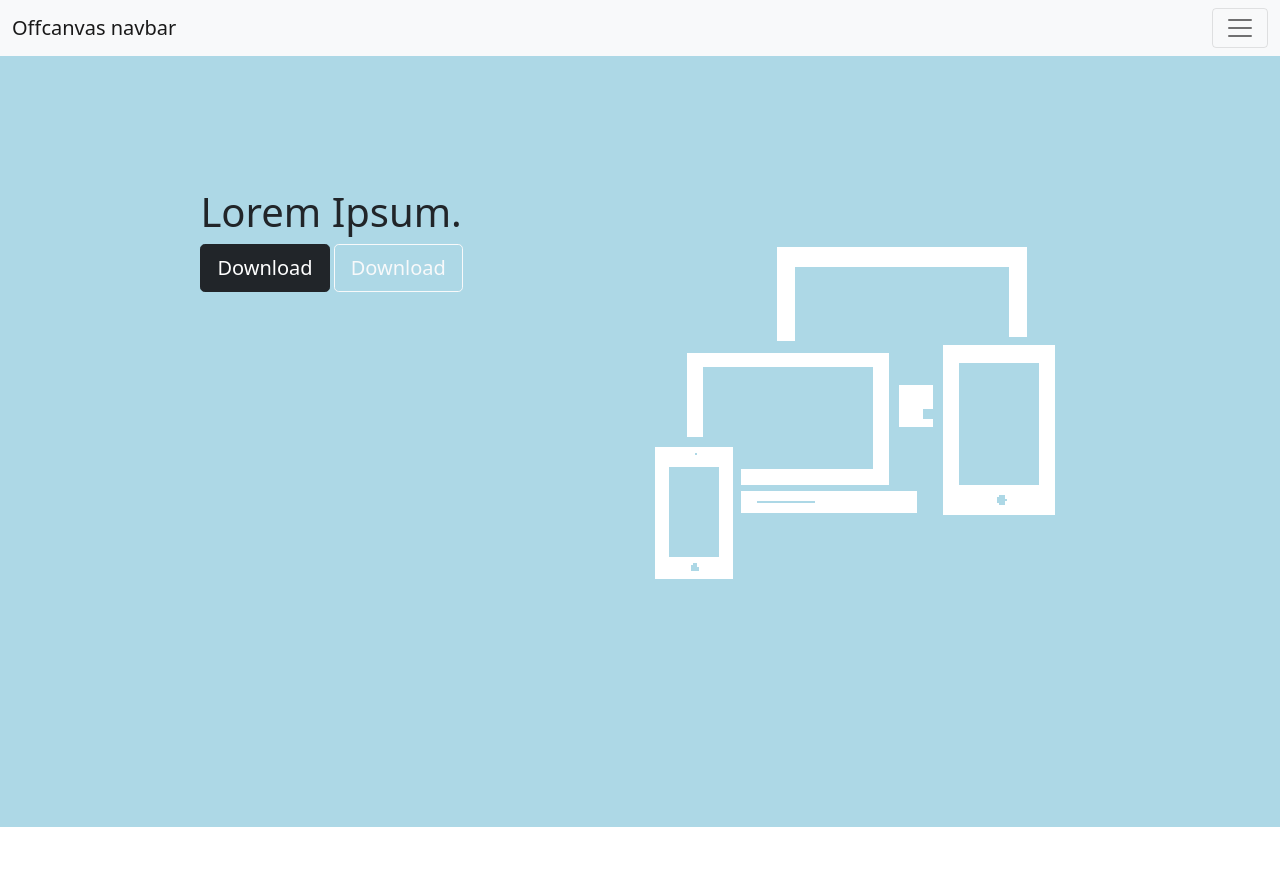
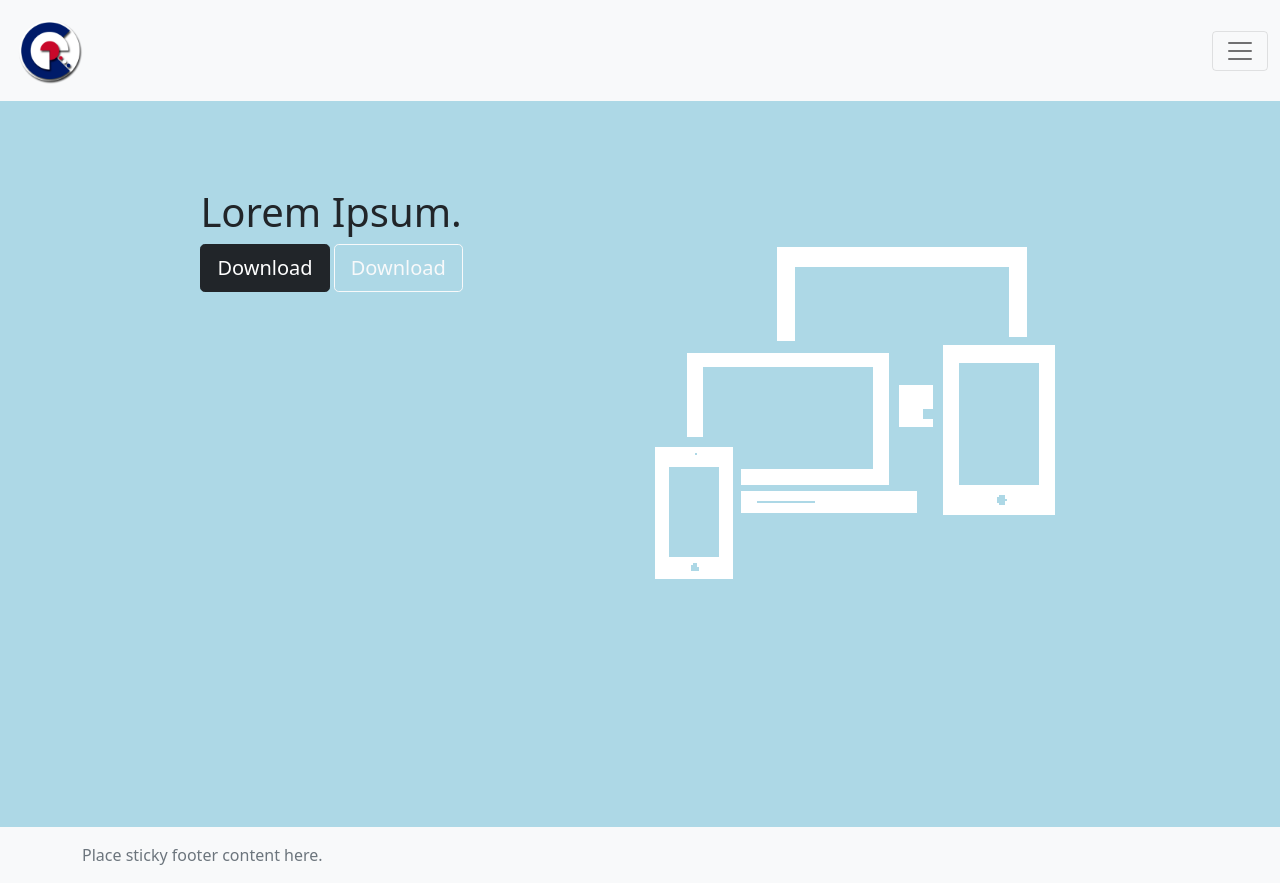
Before and after one commit to DazRobinson/ArcDevelopment, a plain HTML site: page index.html in a window 1280 px wide. Before the commit the page ends 827 px from the top, so only its background shows below. Drawn offline with nearby package versions, Linux system fonts and the light colour scheme.

Commit message:
started to add sticky footer

```diff
--- a/index.html
+++ b/index.html
@@ -23,7 +23,9 @@
         <!-- Nav Section -->
         <nav class="navbar navbar-light bg-light fixed-top">
             <div class="container-fluid">
-              <a class="navbar-brand" href="#">Offcanvas navbar</a>
+              <a class="navbar-brand" href="#">
+                <img src="img/logo.png" alt="logo" style="width: 75px;">
+              </a>
               <button class="navbar-toggler" type="button" data-bs-toggle="offcanvas" data-bs-target="#offcanvasNavbar" aria-controls="offcanvasNavbar">
                 <span class="navbar-toggler-icon"></span>
               </button>
@@ -88,8 +90,17 @@
 
 
 
+  <!-- Footer Section -->
+  <section>
+
+      <footer class="footer mt-auto py-3 bg-light">
+        <div class="container">
+          <span class="text-muted">Place sticky footer content here.</span>
+        </div>
+      </footer>
 
 
+  </section>
 
 
     <!-- Bootstrap Scripts -->
```
Also changed, not shown: img/logo.png (added).
